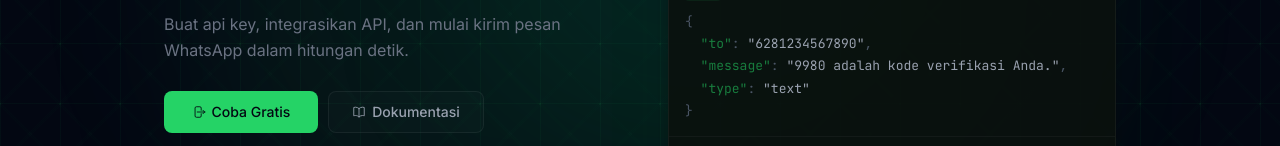
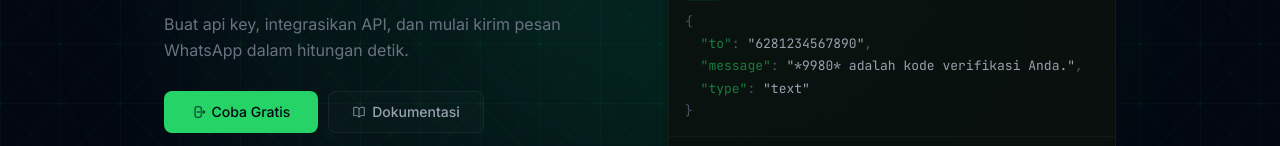
Before and after one commit to 9Whatsapp/landing-page, a Nuxt app: page / in a window 1280 px wide. Shown: the part 376-522 px from the top of the page. Built offline with nearby package versions, Linux system fonts and the light colour scheme.

Commit message:
fix: update verification message format in HeroSection component

```diff
--- a/components/HeroSection.vue
+++ b/components/HeroSection.vue
@@ -78,7 +78,7 @@
                 </div>
                 <pre class="overflow-x-auto text-[12px] leading-[1.7] sm:text-[13px]"><code class="font-mono"><span class="text-gray-600">{</span>
   <span class="text-whatsapp/55">"to"</span><span class="text-gray-600">:</span> <span class="text-gray-400">"6281234567890"</span><span class="text-gray-600">,</span>
-  <span class="text-whatsapp/55">"message"</span><span class="text-gray-600">:</span> <span class="text-gray-400">"9980 adalah kode verifikasi Anda."</span><span class="text-gray-600">,</span>
+  <span class="text-whatsapp/55">"message"</span><span class="text-gray-600">:</span> <span class="text-gray-400">"*9980* adalah kode verifikasi Anda."</span><span class="text-gray-600">,</span>
   <span class="text-whatsapp/55">"type"</span><span class="text-gray-600">:</span> <span class="text-gray-400">"text"</span>
 <span class="text-gray-600">}</span></code></pre>
               </div>
```
